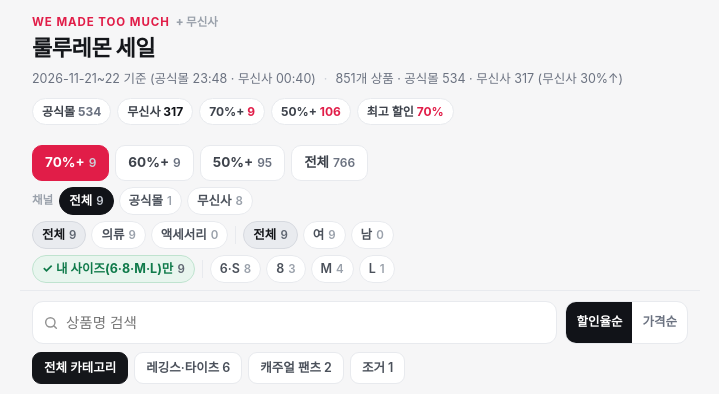
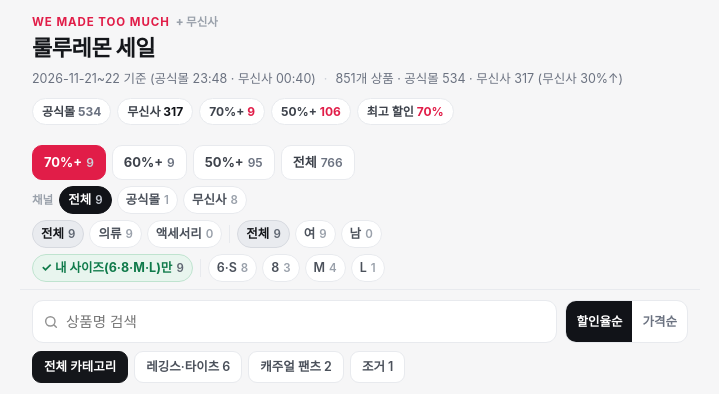
Before and after one commit to Jungiheon/Kids-programs, a plain HTML site: page lulu/index.html in a window 1280 px wide. Shown: the top 394 px of the page, without its empty margins (280-999 px from the left). Drawn offline with Linux system fonts and the light colour scheme.

Commit message:
11/22 lulu: 필터 바 여백 조정

```diff
--- a/lulu/index.html
+++ b/lulu/index.html
@@ -74,8 +74,8 @@
   .seg{display:flex;gap:6px;overflow-x:auto;scrollbar-width:none}
   .seg::-webkit-scrollbar{display:none}
   .seg button{
-    flex:0 0 auto;font:inherit;font-size:13.5px;font-weight:700;
-    padding:7px 12px;border-radius:10px;border:1px solid var(--line);
+    flex:0 0 auto;font:inherit;font-size:13px;font-weight:700;
+    padding:7px 11px;border-radius:10px;border:1px solid var(--line);
     background:#fff;color:#3d424b;cursor:pointer;white-space:nowrap;
   }
   .seg button .n{margin-left:4px;font-weight:600;color:var(--muted);font-size:12px}
@@ -89,7 +89,7 @@
   .chips .divider{flex:0 0 auto;width:1px;height:18px;background:var(--line);margin:0 2px}
   .chips button{
     flex:0 0 auto;font:inherit;font-size:12.5px;font-weight:600;
-    padding:4px 9px;border-radius:999px;border:1px solid var(--line);
+    padding:4px 8px;border-radius:999px;border:1px solid var(--line);
     background:#fff;color:#4b515b;cursor:pointer;white-space:nowrap;
   }
   .chips button .n{margin-left:4px;font-weight:600;color:#9aa1ab;font-size:11.5px}
```
